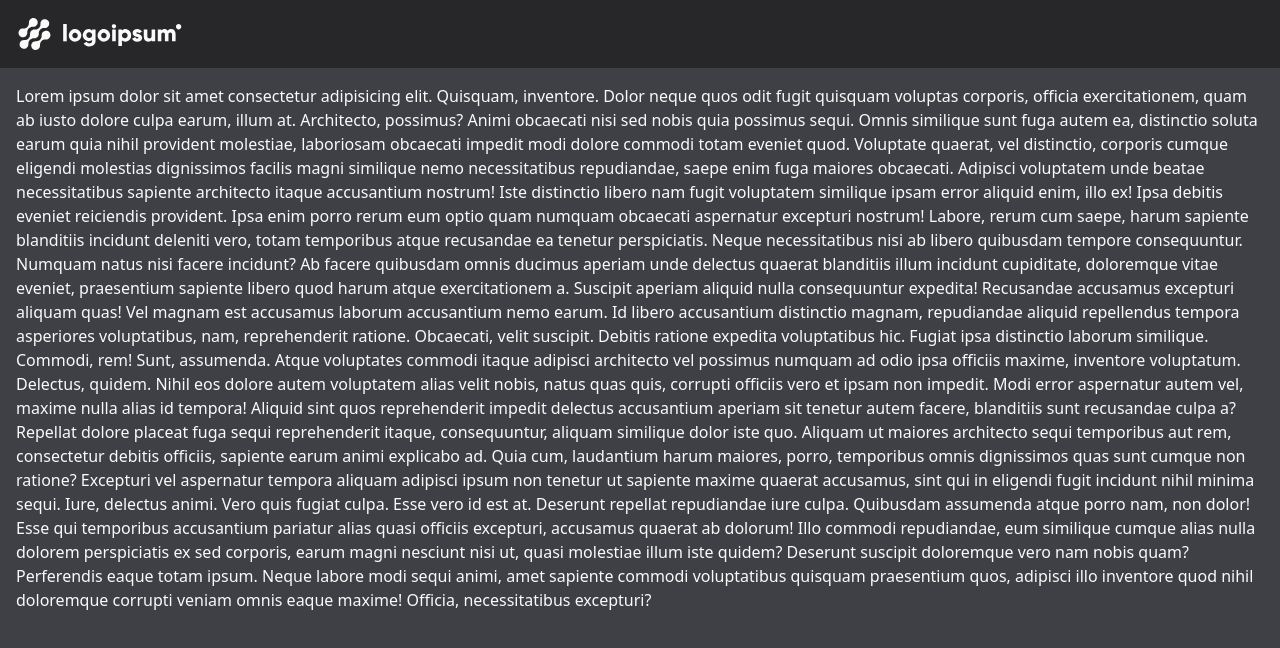
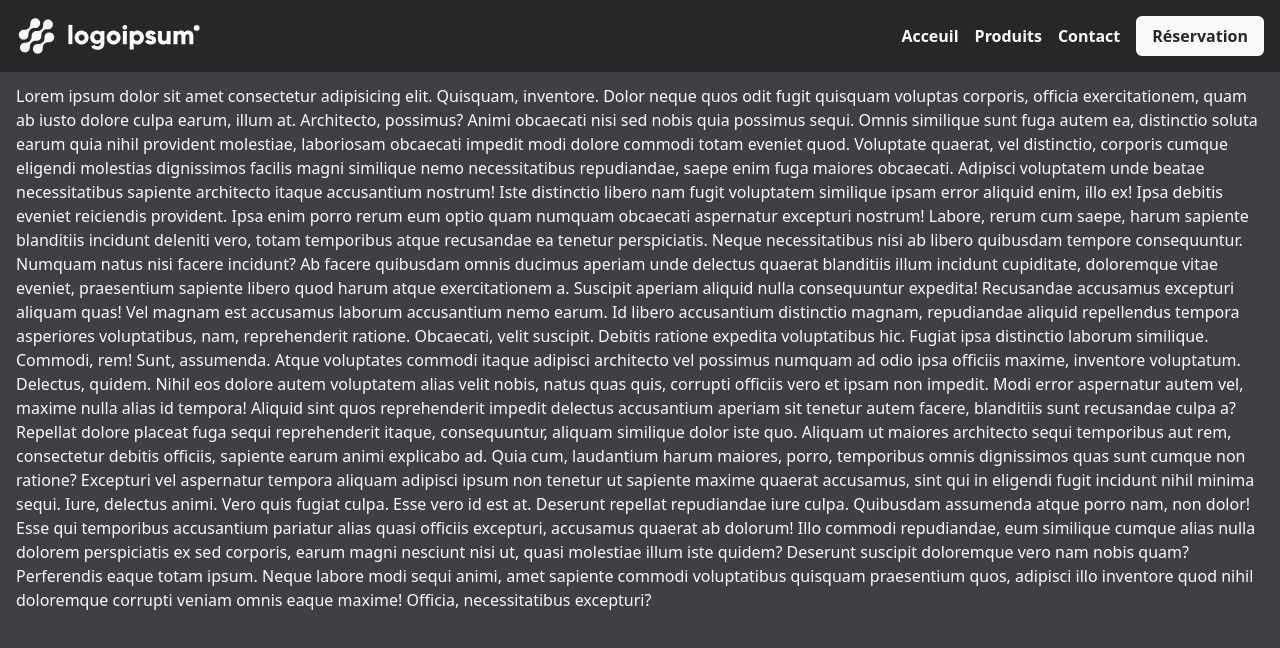
Before and after one commit to AntoineC-dev/responsive-menu, a website built with Vite: page index.html in a window 1280 px wide. Built offline with nearby package versions, Linux system fonts and the light colour scheme.

Commit message:
Make SVGs responsive

```diff
--- a/index.html
+++ b/index.html
@@ -6,12 +6,12 @@
     <meta name="viewport" content="width=device-width, initial-scale=1.0" />
     <title>Responsive Menu</title>
   </head>
-  <body class="bg-zinc-700 text-zinc-50 overflow-x-hidden relative">
+  <body class="bg-zinc-700 text-zinc-50 overflow-x-hidden">
     <header class="fixed top-0 left-0 w-full z-50 bg-zinc-800">
-      <div class="container py-4 flex justify-between items-center">
+      <div class="container py-4 flex justify-between items-center relative">
         <!-- Logo:start-->
         <a aria-label="Go to homepage" href="#">
-          <svg id="logo-8" width="168" height="36" viewBox="0 0 140 30" fill="none" xmlns="http://www.w3.org/2000/svg">
+          <svg class="h-9 sm:h-10" viewBox="0 0 140 30">
             <path
               d="M22.419 13.371C22.04 13.7523 21.7498 14.2125 21.569 14.7187C21.3882 15.225 21.3213 15.7649 21.373 16.3L21.355 16.282C21.4082 16.9119 21.3232 17.5457 21.1061 18.1394C20.889 18.733 20.545 19.2721 20.0981 19.7191C19.6511 20.166 19.112 20.5101 18.5183 20.7271C17.9247 20.9442 17.2908 21.0292 16.661 20.976L16.679 20.994C15.9256 20.9239 15.1689 21.0878 14.512 21.4635C13.8552 21.8392 13.3302 22.4083 13.0087 23.0933C12.6872 23.7783 12.5847 24.5457 12.7153 25.2911C12.846 26.0364 13.2033 26.7233 13.7386 27.2581C14.2739 27.7929 14.9611 28.1496 15.7065 28.2795C16.452 28.4095 17.2193 28.3063 17.904 27.9842C18.5887 27.662 19.1573 27.1366 19.5324 26.4794C19.9075 25.8222 20.0708 25.0654 20 24.312L20.019 24.33C19.9658 23.7002 20.0507 23.0663 20.2678 22.4726C20.4849 21.879 20.829 21.3399 21.2759 20.8929C21.7229 20.446 22.262 20.1019 22.8556 19.8849C23.4493 19.6678 24.0831 19.5828 24.713 19.636L24.694 19.618C25.3094 19.6733 25.9289 19.5724 26.495 19.3246C27.061 19.0768 27.5554 18.6901 27.9322 18.2004C28.309 17.7107 28.5562 17.1337 28.6506 16.5231C28.7451 15.9124 28.6839 15.2878 28.4727 14.707C28.2615 14.1263 27.9071 13.6083 27.4424 13.201C26.9777 12.7937 26.4177 12.5103 25.8143 12.3771C25.2109 12.2439 24.5836 12.2651 23.9906 12.4388C23.3976 12.6126 22.8581 12.9332 22.422 13.371H22.419Z"
               class="ccompli2"
@@ -92,18 +92,14 @@
         <nav
           id="primary-nav"
           aria-label="Navigation"
-          class="fixed top-[68px] bottom-0 left-full w-full z-40 border-t-2 border-zinc-700 bg-zinc-800 transition-transform"
+          class="fixed sm:static top-[68px] bottom-0 left-full sm:left-0 w-full sm:w-auto z-50 border-t-2 sm:border-t-0 border-zinc-700 bg-zinc-800 transition-transform"
         >
-          <ul class="h-full flex flex-col justify-center items-center gap-8">
-            <li class="flex w-5/6 border-2 rounded-md hover:bg-zinc-700 transition-opacity opacity-0">
-              <a href="#" class="grow flex justify-center items-center gap-4 p-4">
-                <svg
-                  xmlns="http://www.w3.org/2000/svg"
-                  width="32"
-                  height="32"
-                  fill="currentColor"
-                  viewBox="0 0 256 256"
-                >
+          <ul class="h-full sm:h-auto flex flex-col sm:flex-row justify-center items-center gap-8 sm:gap-4">
+            <li
+              class="flex w-5/6 sm:w-auto border-2 sm:border-0 rounded-md transition-opacity opacity-0 sm:opacity-100"
+            >
+              <a href="#" class="grow flex justify-center items-center gap-4 p-4 sm:p-0">
+                <svg class="sm:hidden w-8" viewBox="0 0 256 256">
                   <rect width="256" height="256" fill="none"></rect>
                   <path
                     d="M152,208V160a8,8,0,0,0-8-8H112a8,8,0,0,0-8,8v48a8,8,0,0,1-8,8H48a8,8,0,0,1-8-8V115.5a8.3,8.3,0,0,1,2.6-5.9l80-72.7a8,8,0,0,1,10.8,0l80,72.7a8.3,8.3,0,0,1,2.6,5.9V208a8,8,0,0,1-8,8H160A8,8,0,0,1,152,208Z"
@@ -114,18 +110,14 @@
                     stroke-width="24"
                   ></path>
                 </svg>
-                <span class="text-xl font-bold">Acceuil</span>
+                <span class="text-xl sm:text-base font-bold">Acceuil</span>
               </a>
             </li>
-            <li class="flex w-5/6 border-2 rounded-md hover:bg-zinc-700 transition-opacity opacity-0">
-              <a href="#" class="grow flex justify-center items-center gap-4 p-4">
-                <svg
-                  xmlns="http://www.w3.org/2000/svg"
-                  width="32"
-                  height="32"
-                  fill="currentColor"
-                  viewBox="0 0 256 256"
-                >
+            <li
+              class="flex w-5/6 sm:w-auto border-2 sm:border-0 rounded-md transition-opacity opacity-0 sm:opacity-100"
+            >
+              <a href="#" class="grow flex justify-center items-center gap-4 p-4 sm:p-0">
+                <svg class="sm:hidden w-8" viewBox="0 0 256 256">
                   <rect width="256" height="256" fill="none"></rect>
                   <path
                     d="M184,184H69.8L41.9,30.6A8,8,0,0,0,34.1,24H16"
@@ -164,18 +156,14 @@
                     stroke-width="24"
                   ></path>
                 </svg>
-                <span class="text-xl font-bold">Produits</span>
+                <span class="text-xl sm:text-base font-bold">Produits</span>
               </a>
             </li>
-            <li class="flex w-5/6 border-2 rounded-md hover:bg-zinc-700 transition-opacity opacity-0">
-              <a href="#" class="grow flex justify-center items-center gap-4 p-4">
-                <svg
-                  xmlns="http://www.w3.org/2000/svg"
-                  width="32"
-                  height="32"
-                  fill="currentColor"
-                  viewBox="0 0 256 256"
-                >
+            <li
+              class="flex w-5/6 sm:w-auto border-2 sm:border-0 rounded-md transition-opacity opacity-0 sm:opacity-100"
+            >
+              <a href="#" class="grow flex justify-center items-center gap-4 p-4 sm:p-0">
+                <svg class="sm:hidden w-8" viewBox="0 0 256 256">
                   <rect width="256" height="256" fill="none"></rect>
                   <path
                     d="M32,56H224a0,0,0,0,1,0,0V192a8,8,0,0,1-8,8H40a8,8,0,0,1-8-8V56A0,0,0,0,1,32,56Z"
@@ -194,20 +182,17 @@
                     stroke-width="24"
                   ></polyline>
                 </svg>
-                <span class="text-xl font-bold">Contact</span>
+                <span class="text-xl sm:text-base font-bold">Contact</span>
               </a>
             </li>
             <li
-              class="flex w-5/6 border-2 rounded-md bg-zinc-50 text-zinc-800 hover:bg-zinc-500 transition-opacity opacity-0"
+              class="flex w-5/6 sm:w-auto border-2 sm:border-0 rounded-md transition-opacity opacity-0 sm:opacity-100 overflow-hidden"
             >
-              <a href="#" class="grow flex justify-center items-center gap-4 p-4">
-                <svg
-                  xmlns="http://www.w3.org/2000/svg"
-                  width="32"
-                  height="32"
-                  fill="currentColor"
-                  viewBox="0 0 256 256"
-                >
+              <a
+                href="#"
+                class="grow flex justify-center items-center gap-4 p-4 sm:py-2 bg-zinc-50 text-zinc-800 hover:bg-zinc-300 transition-colors"
+              >
+                <svg class="sm:hidden w-8" viewBox="0 0 256 256">
                   <rect width="256" height="256" fill="none"></rect>
                   <line
                     x1="156"
@@ -277,7 +262,7 @@
                     stroke-width="24"
                   ></line>
                 </svg>
-                <span class="text-xl font-bold">Réservation</span>
+                <span class="text-xl sm:text-base font-bold">Réservation</span>
               </a>
             </li>
           </ul>
```
